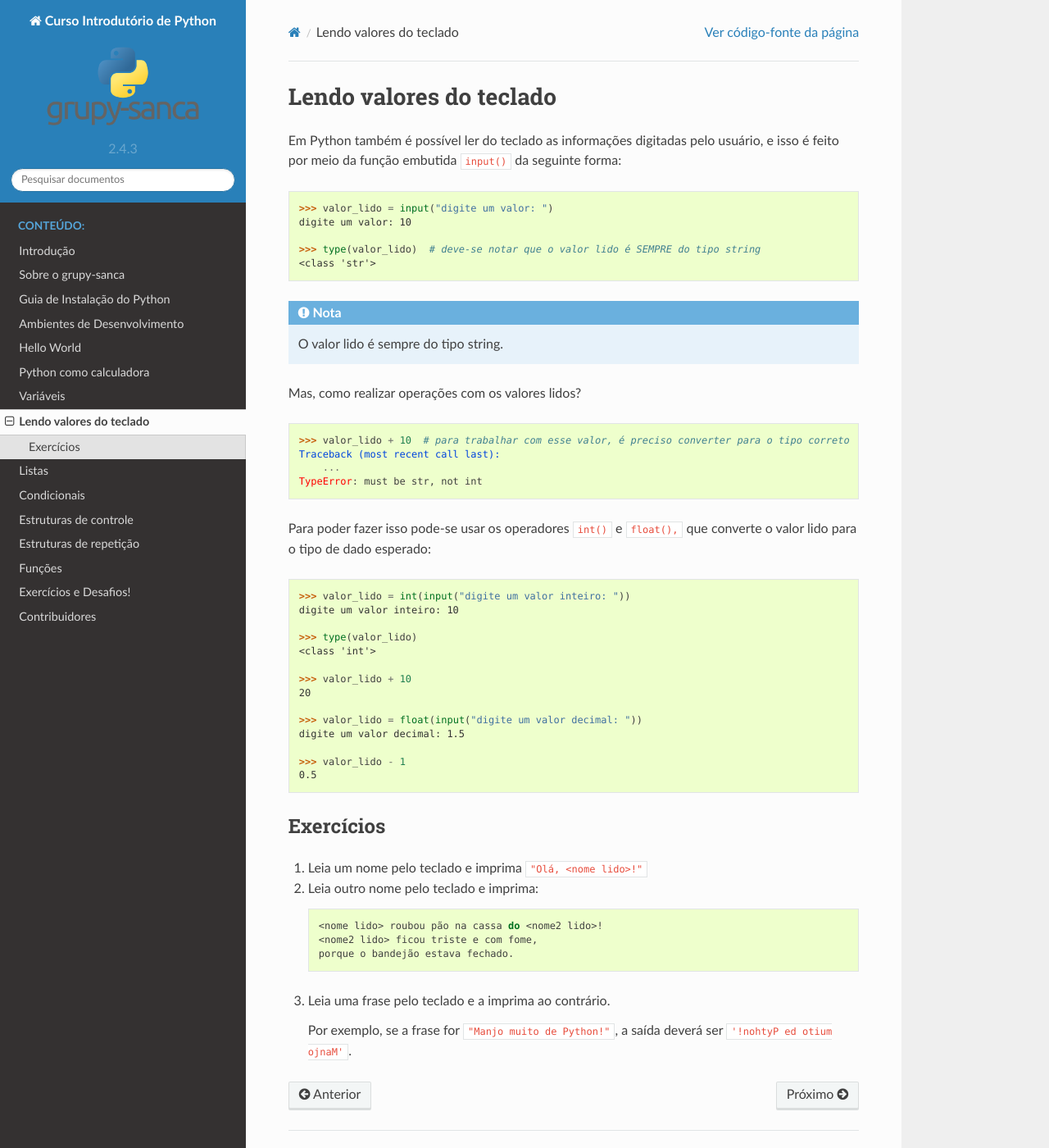
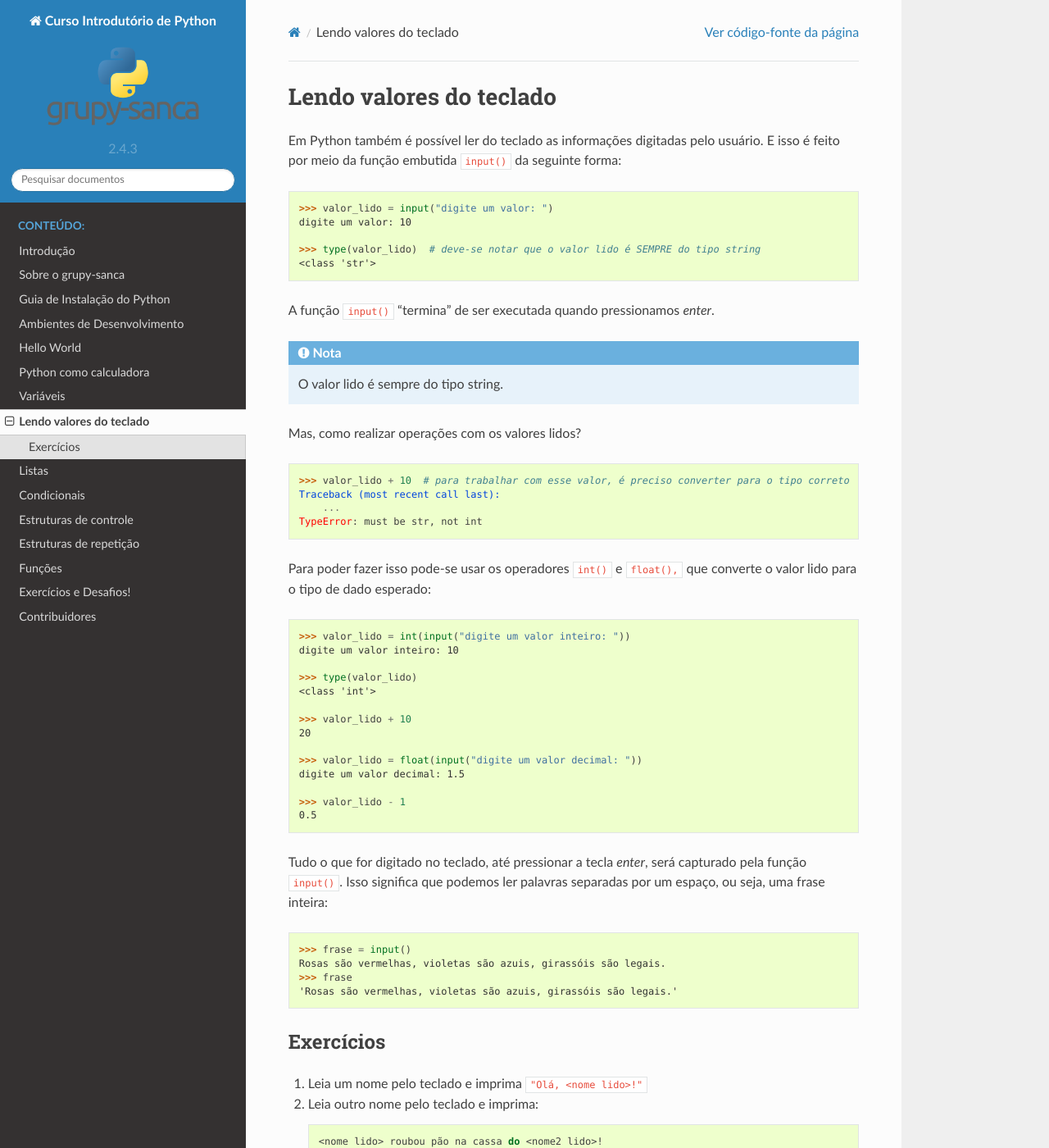
Before and after one commit to grupy-sanca/curso-python, a Sphinx documentation site: the page built from source/input.rst, in a window 1280 px wide and 1400 px high. Shown: the whole window at 82% size. Built offline with Sphinx 7.4.7 and the Read the Docs theme 2.0.0, drawn with Linux system fonts in a browser that asks for light colours.

Commit message:
input: discorre sobre entrada de frases

```diff
--- a/source/input.rst
+++ b/source/input.rst
@@ -19,6 +19,8 @@ usuário, e isso é feito por meio da função embutida ``input()`` da seguinte
         >>> type(valor_lido)  # deve-se notar que o valor lido é SEMPRE do tipo string
         <class 'str'>
 
+A função ``input()`` "termina" de ser executada quando pressionamos *enter*.
+
 .. note:: O valor lido é sempre do tipo string.
 
 Mas, como realizar operações com os valores lidos?
@@ -30,7 +32,8 @@ Mas, como realizar operações com os valores lidos?
             ...
         TypeError: must be str, not int
 
-Para poder fazer isso pode-se usar os operadores ``int()`` e ``float(),`` que converte o valor lido para o tipo de dado esperado:
+Para poder fazer isso pode-se usar os operadores ``int()`` e ``float(),`` que
+converte o valor lido para o tipo de dado esperado:
 
 .. testsetup:: input_convert
 
@@ -62,7 +65,25 @@ Para poder fazer isso pode-se usar os operadores ``int()`` e ``float(),`` que co
         >>> valor_lido - 1
         0.5
 
-----------
+Tudo o que for digitado no teclado, até pressionar a tecla *enter*, será
+capturado pela função ``input()``. Isso significa que podemos ler palavras
+separadas por um espaço, ou seja, uma frase inteira:
+
+.. testsetup:: input_frase
+
+   def input():
+      frase = 'Rosas são vermelhas, violetas são azuis, girassóis são legais.'
+      print(frase)
+      return frase
+
+.. doctest:: input_frase
+
+   >>> frase = input()
+   Rosas são vermelhas, violetas são azuis, girassóis são legais.
+   >>> frase
+   'Rosas são vermelhas, violetas são azuis, girassóis são legais.'
+
+
 Exercícios
 ----------
 
```
Also changed, not shown: other parts of source/input.rst (+2 -2 lines).
